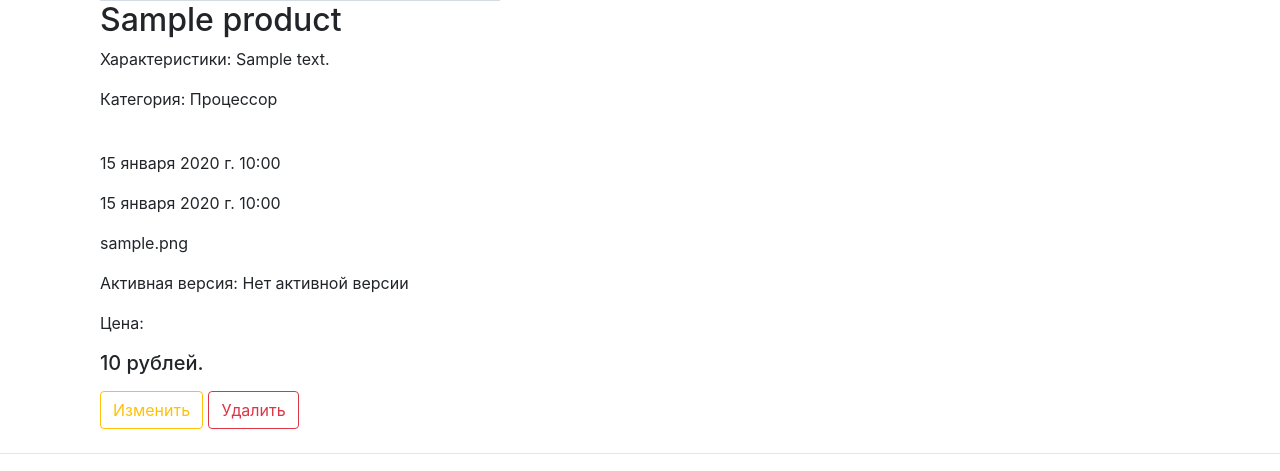
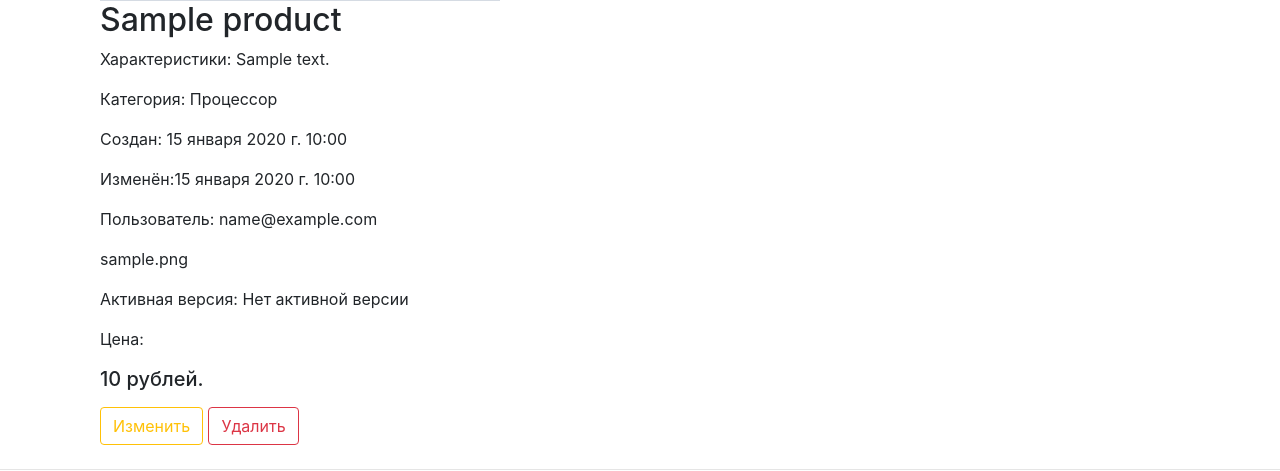
Before and after one commit to helen597/django_project, a Django app: page /catalog/1/ in a window 1280 px wide. Shown: the part 398-869 px from the top of the page. Run offline with Django 5.2, Linux system fonts and the light colour scheme; data comes from the database, SQL or seed files in the repository; tables that the repository leaves empty hold one stand-in row (values such as "Sample post"); grey boxes marked "Sample" are stand-in pictures; data that the repository does not hold is empty; some libraries are stand-ins or nearby versions.

Commit message:
add owner

```diff
--- a/catalog/templates/catalog/product_detail.html
+++ b/catalog/templates/catalog/product_detail.html
@@ -8,9 +8,9 @@
             <h2>{{ object.name }}</h2>
             <p>Характеристики: {{ object.description }}</p>
             <p>Категория: {{ object.category }}</p>
-            <br>
-            <p>{{ object.created_at }}</p>
-            <p>{{ object.updated_at }}</p>
+            <p>Создан: {{ object.created_at }}</p>
+            <p>Изменён:{{ object.updated_at }}</p>
+            <p>Пользователь: {{ object.owner }}</p>
             <p>{{ object.image }}</p>
             <p>Активная версия: {{ object.active_version }}</p>
             <p>Цена:  <h5>{{ object.price }}  рублей. </p>
--- a/catalog/views.py
+++ b/catalog/views.py
@@ -53,6 +53,12 @@ class ProductCreateView(CreateView):
     form_class = ProductForm
     success_url = reverse_lazy('catalog:product_list')
 
+    def form_valid(self, form):
+        self.object = form.save()
+        self.object.owner = self.request.user
+        self.object.save()
+        return super().form_valid(form)
+
 
 class ProductUpdateView(UpdateView):
     model = Product
--- a/config/settings.py
+++ b/config/settings.py
@@ -146,8 +146,8 @@ LOGOUT_REDIRECT_URL = '/'
 EMAIL_BACKEND = 'django.core.mail.backends.smtp.EmailBackend'
 EMAIL_HOST = 'smtp.yandex.ru'
 EMAIL_PORT = 465
-EMAIL_HOST_USER = 'helen597@yandex.ru' ### Почта с которой приизводиться рассылка
-EMAIL_HOST_PASSWORD = 'ayjijhnzuhappuni' ### Сгенирированный пароль
+EMAIL_HOST_USER = 'helen597@yandex.ru'
+EMAIL_HOST_PASSWORD = 'ayjijhnzuhappuni'
 EMAIL_USE_TLS = False
 EMAIL_USE_SSL = True
 
```
